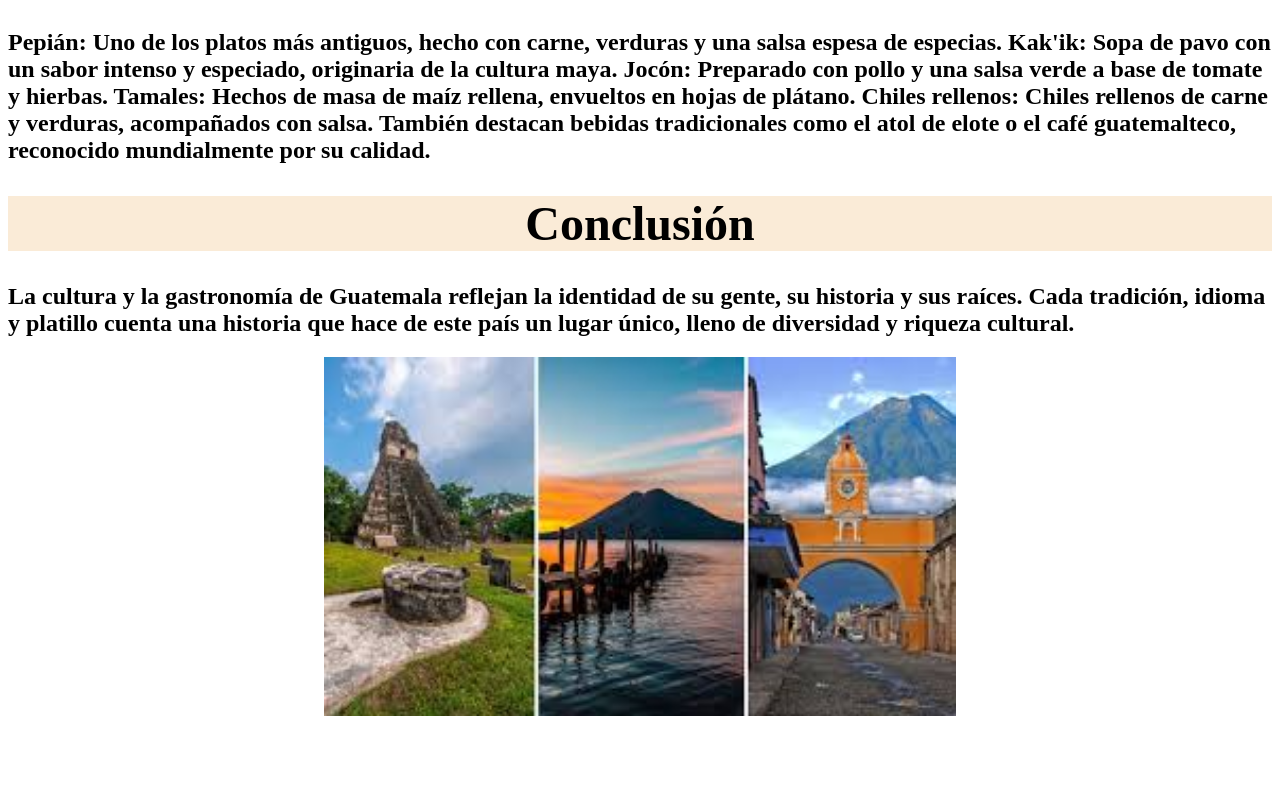
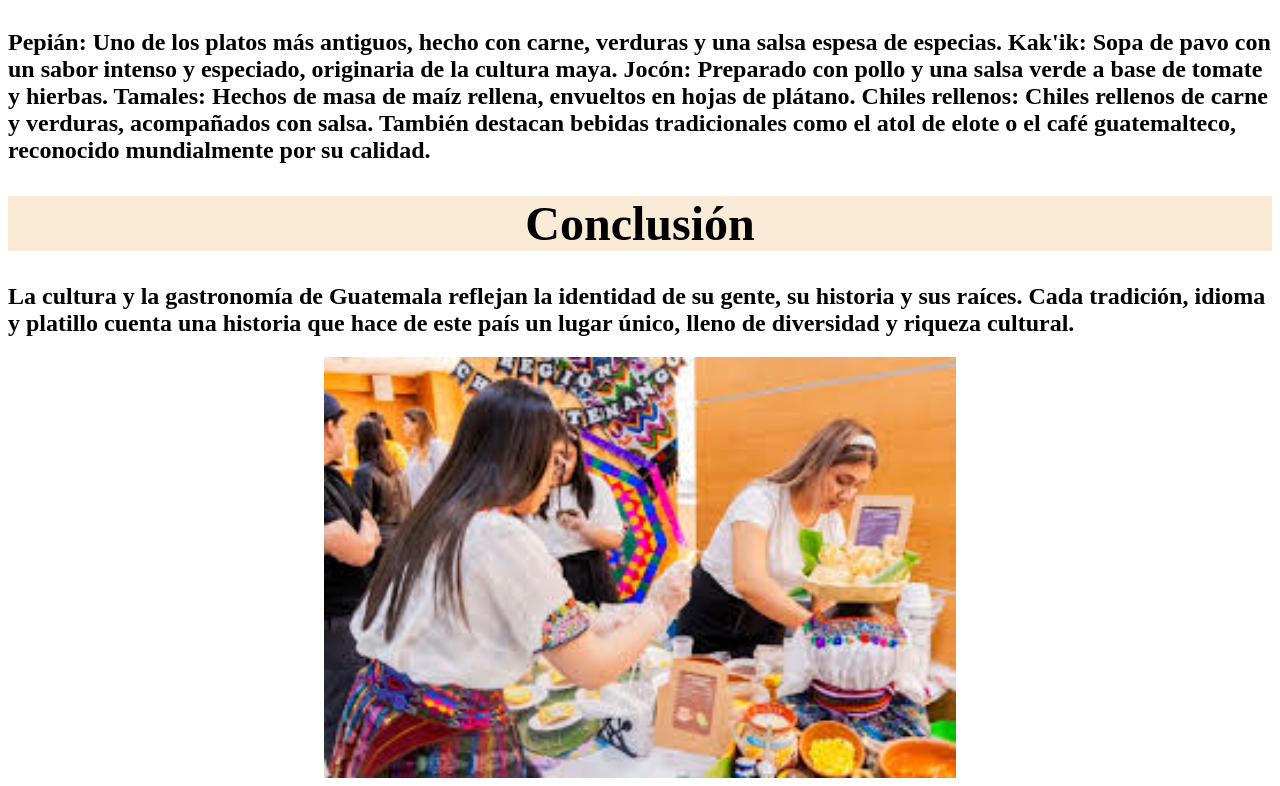
Before and after one commit to franciscoxolix98-tech/sitio_turismo, a plain HTML site: page Cultura.html in a window 1280 px wide. Shown: the part 1067-1853 px from the top of the page. Before the commit the page ends 1791 px from the top, so only its background shows below. Drawn offline with Linux system fonts and the light colour scheme.

Commit message:
se realizo la pagina de culturas

```diff
--- a/Cultura.html
+++ b/Cultura.html
@@ -51,7 +51,7 @@ También destacan bebidas tradicionales como el atol de elote o el café guatema
  <h1>Conclusión</h1>
 
 <h2>La cultura y la gastronomía de Guatemala reflejan la identidad de su gente, su historia y sus raíces. Cada tradición, idioma y platillo cuenta una historia que hace de este país un lugar único, lleno de diversidad y riqueza cultural.</h2>
-  <img src="m1.jpg" alt="Lugares turisticos" class="imagen-images">
+  <img src="m2.jpg" alt="Lugares turisticos" class="imagen-images">
 
 
 
```
Also changed, not shown: m2.jpg (added).
